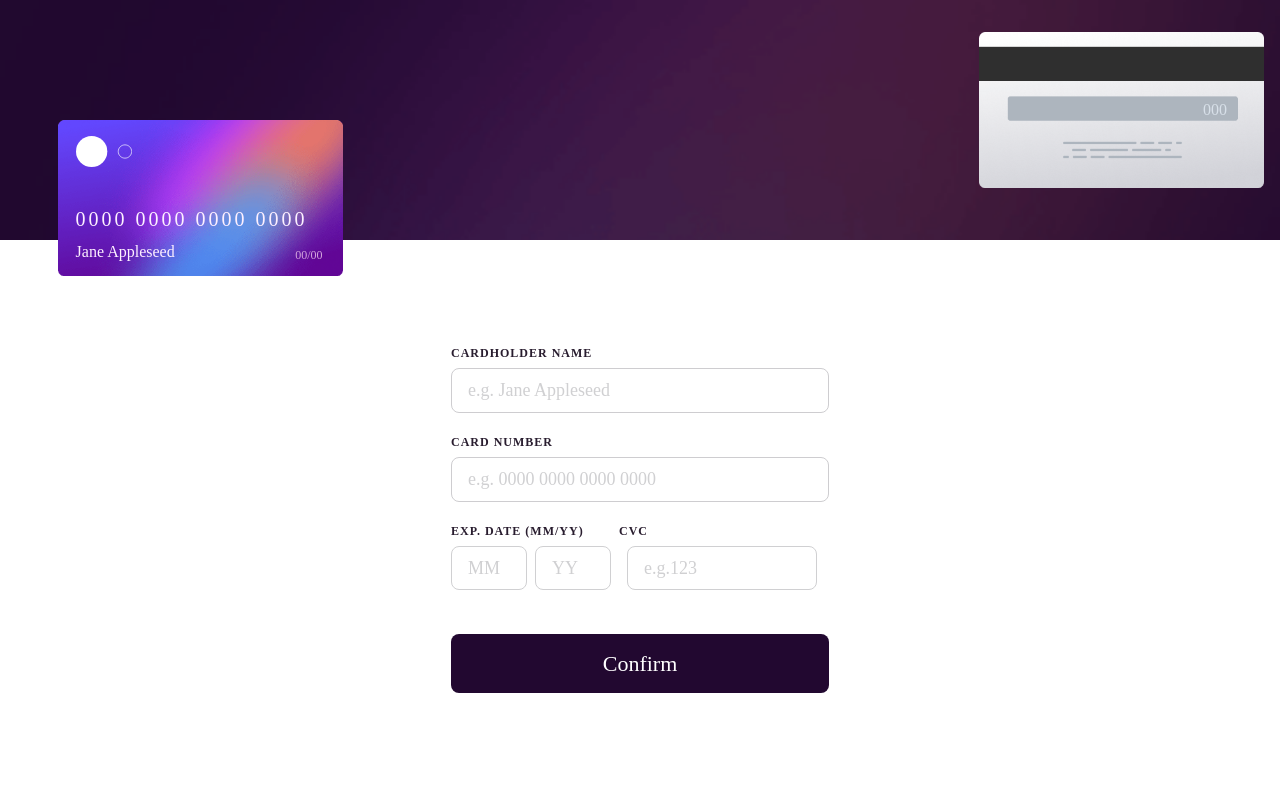
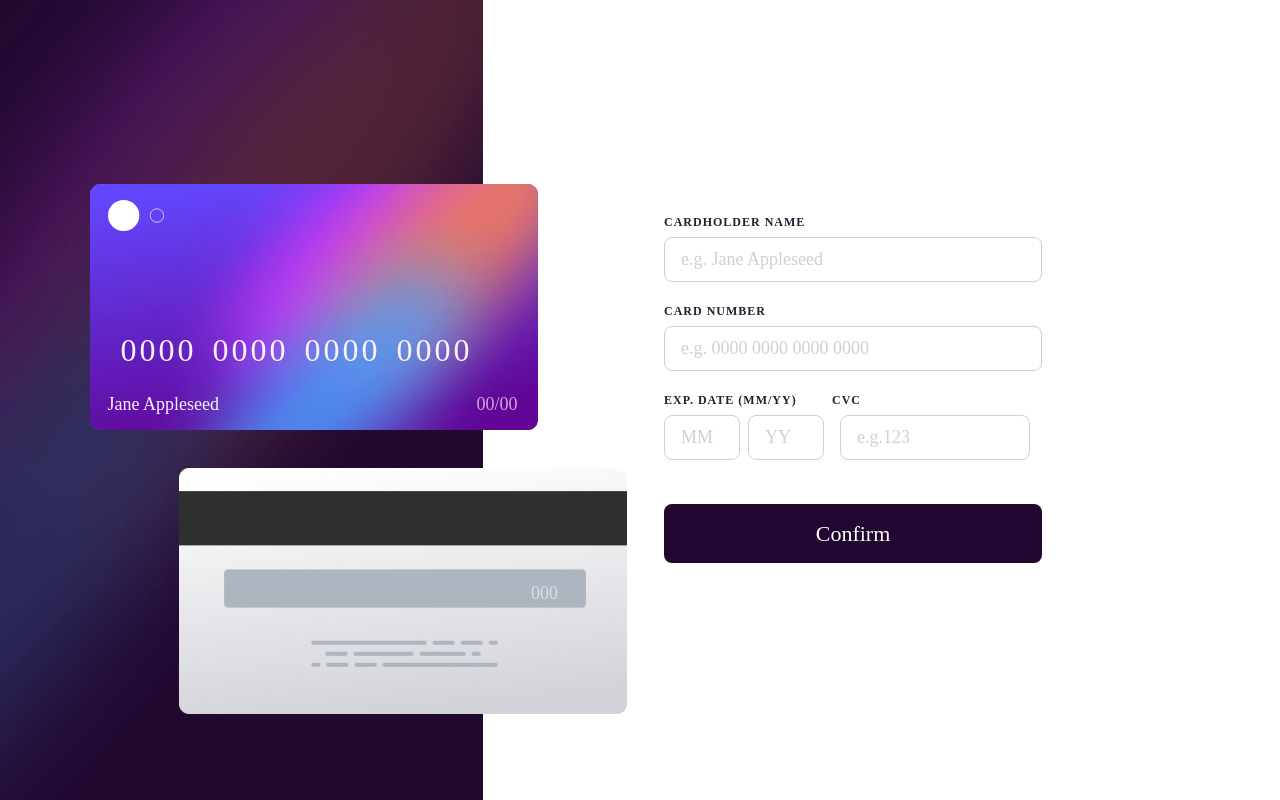
Before and after one commit to eestaniel/interactive-card-details-form, a React (Vite) app: page / in a window 1280 px wide. Built offline with nearby package versions, Linux system fonts and the light colour scheme.

Commit message:
fix: added css styling desktop view

```diff
--- a/src/CardDetailForm.jsx
+++ b/src/CardDetailForm.jsx
@@ -72,7 +72,7 @@ const CardDetailForm = () => {
     }
 
     return (
-        <>
+        <div className={'grid-container'}>
             <div className="form__images">
                 <div className="form__bg"></div>
                 <div className="form__card-back" id={'card-1'}>
@@ -106,7 +106,7 @@ const CardDetailForm = () => {
                 </div>
                 <button className="button" onClick={handleClick}>Confirm</button>
             </form>
-        </>
+        </div>
     );
 };
 
--- a/src/styles/styles.css
+++ b/src/styles/styles.css
@@ -97,8 +97,7 @@ body {
     font-size: 1.125rem;
     border: 1px solid hsl(263deg 3% 81%);
     border-radius: .5rem;
-    padding: 0.5rem 1rem;
-;
+    padding: 0.5rem 1rem;;
 }
 
 .form__name input:hover,
@@ -167,7 +166,7 @@ body {
 
 }
 
-.form__cvc input{
+.form__cvc input {
     max-width: 190px;
     width: 96%;
     gap: 0.75rem;
@@ -230,10 +229,76 @@ body {
     position: absolute;
     color: red;
     font-size: 0.875rem;
-    right:27%;
+    right: 27%;
     bottom: -55%;
 }
 
 input::placeholder {
     color: hsl(240deg 2% 82%);
 }
+
+@media (min-width: 400px) {
+    .grid-container {
+        display: grid;
+        grid-template-columns: 1fr 1fr;
+        grid-template-areas:
+        "form__images form-container";
+    }
+
+    .form__images {
+        grid-area: form__images;
+        height: 100vh;
+        max-width: 483px;
+    }
+
+    .form__bg {
+        background-image: url("../assets/images/bg-main-desktop.png");
+        background-repeat: no-repeat;
+    }
+
+    .form__card-back {
+        width: 448px;
+        height: 246px;
+        background-size: contain;
+        transform: translate(10rem, 27.25rem);
+    }
+
+    .form__card-back__cvc {
+        transform: translate(22rem, 7rem);
+        font-size: 1.125rem;
+
+    }
+
+    .form__card-front {
+        width: 448px;
+        height: 246px;
+        background-size: contain;
+        transform: translate(2rem, 4rem);
+    }
+
+    .form__card-front__number {
+        font-size: 2rem;
+        left: 1vw;
+        word-spacing: 5px;
+        bottom: 7vh
+    }
+
+    .form__card-front__name {
+        font-size: 1.125rem;
+    }
+
+
+    /* Card CVC change this*/
+    .form__card-front__date {
+        font-size: 1.125rem;
+    }
+
+    .form-container {
+        grid-area: form-container;
+        place-self: start;
+        place-content: center;
+        margin-top: auto;
+        margin-bottom: auto;
+        z-index: 10;
+    }
+}
```
